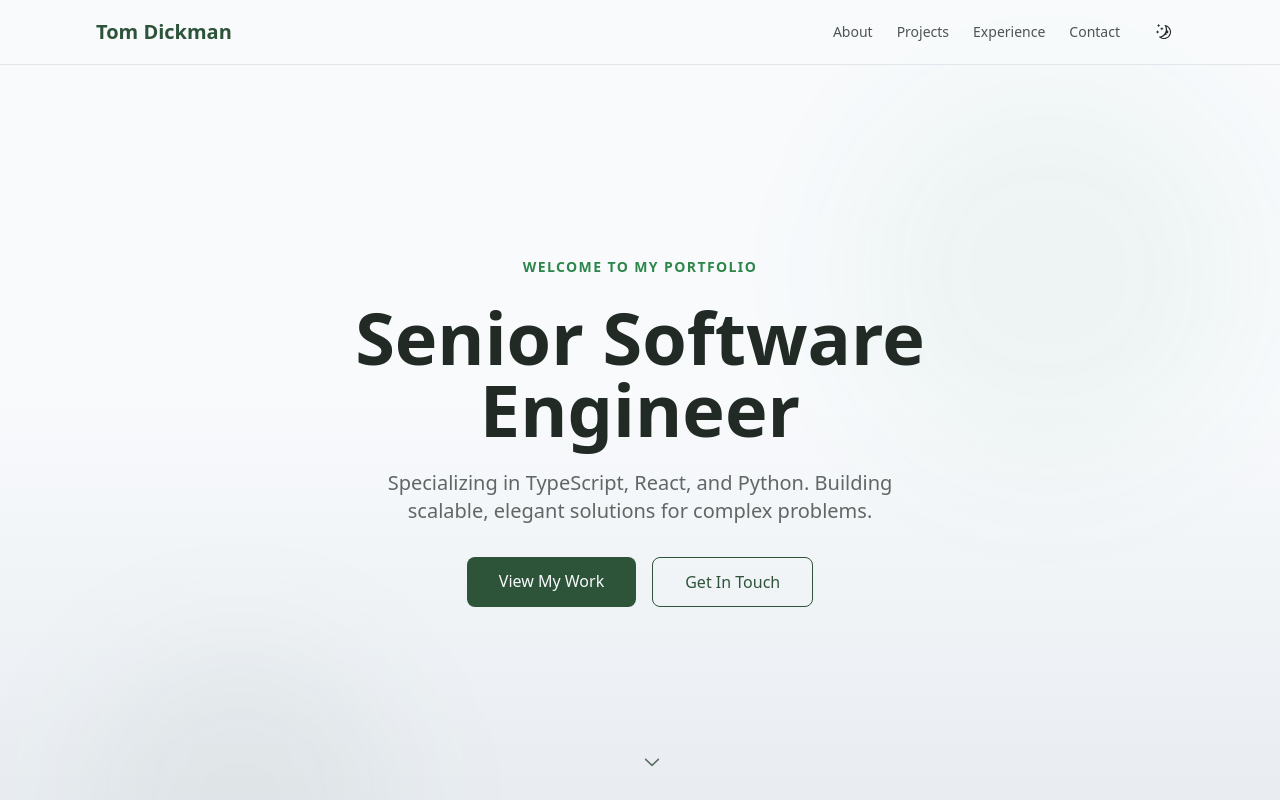
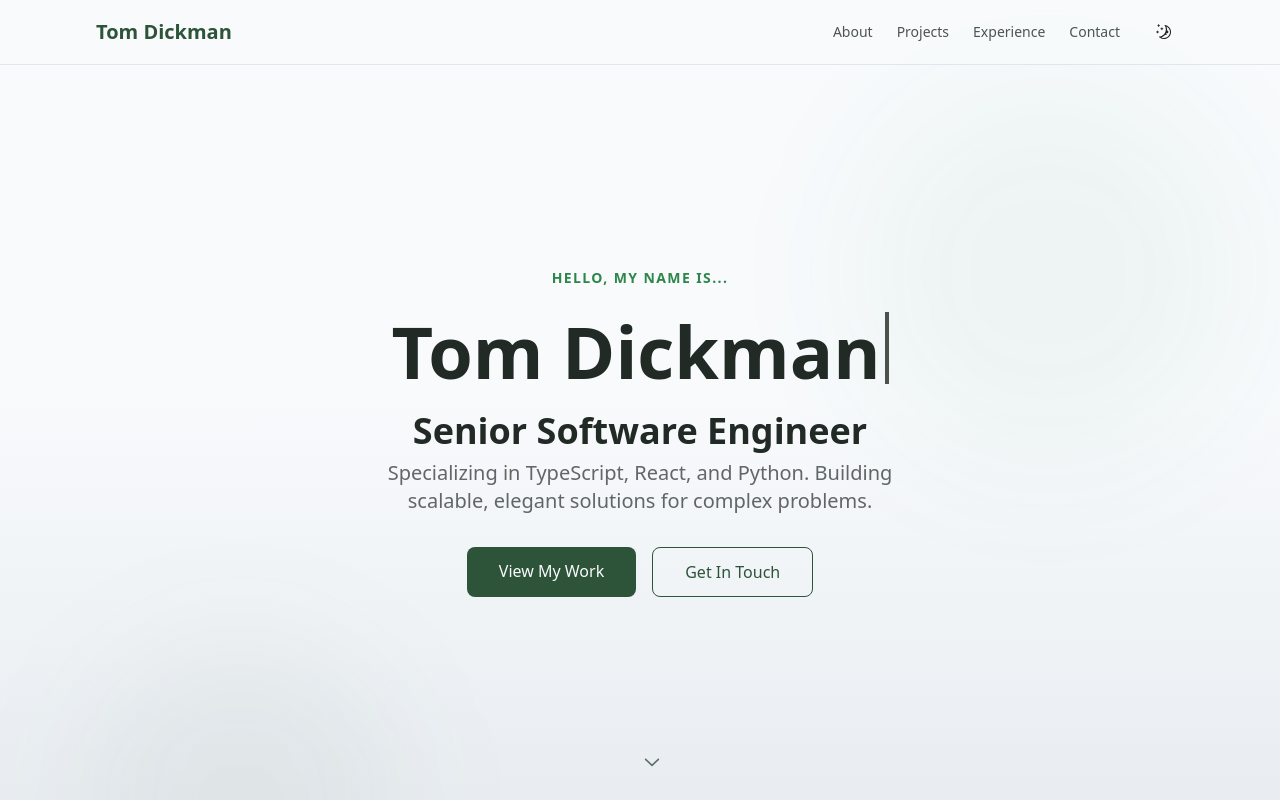
Before and after one commit to tomdickman/portfolio2026, a Next.js app: page / in a window 1280 px wide. Shown: the top 800 px of the page. Built offline with nearby package versions, Linux system fonts and the light colour scheme.

Commit message:
feat: Add name to hero with typing animation

```diff
--- a/components/portfolio/hero.tsx
+++ b/components/portfolio/hero.tsx
@@ -6,11 +6,59 @@ import { ChevronDownIcon } from '@radix-ui/react-icons'
 
 export default function Hero() {
   const [scrollY, setScrollY] = useState(0)
+  const [typedName, setTypedName] = useState('')
 
   useEffect(() => {
     const handleScroll = () => setScrollY(window.scrollY)
     window.addEventListener('scroll', handleScroll)
     return () => window.removeEventListener('scroll', handleScroll)
+  }, [])
+
+  // Typewriter effect for the name, restarting every 10 seconds
+  useEffect(() => {
+    const fullName = 'Tom Dickman'
+    let timeoutId: number | null = null
+    let intervalId: number | null = null
+
+    const startTyping = () => {
+      // Clear any in-progress typing cycle
+      if (timeoutId !== null) {
+        window.clearTimeout(timeoutId)
+      }
+
+      let currentIndex = 0
+      setTypedName('')
+
+      const typeNext = () => {
+        // Advance to the next character
+        currentIndex += 1
+        setTypedName(fullName.slice(0, currentIndex))
+
+        // If there are still characters left, schedule the next one
+        if (currentIndex < fullName.length) {
+          const baseDelay = 200 // base delay in ms between keystrokes
+          const jitter = Math.random() * 50 // add up to 50ms of randomness
+          timeoutId = window.setTimeout(typeNext, baseDelay + jitter)
+        }
+      }
+
+      // Initial delay before typing starts for a more natural feel
+      timeoutId = window.setTimeout(typeNext, 400)
+    }
+
+    // Start immediately on mount
+    startTyping()
+    // Restart the typing animation every 10 seconds
+    intervalId = window.setInterval(startTyping, 10000)
+
+    return () => {
+      if (timeoutId !== null) {
+        window.clearTimeout(timeoutId)
+      }
+      if (intervalId !== null) {
+        window.clearInterval(intervalId)
+      }
+    }
   }, [])
 
   const containerVariants: Variants = {
@@ -63,7 +111,7 @@ export default function Hero() {
           className="mb-6"
         >
           <p className="text-accent font-semibold text-sm tracking-widest uppercase">
-            Welcome to my portfolio
+            Hello, My name is...
           </p>
         </motion.div>
 
@@ -71,8 +119,13 @@ export default function Hero() {
           variants={itemVariants}
           className="text-5xl sm:text-7xl font-bold text-foreground mb-6 text-balance"
         >
+          <span>{typedName}</span>
+          <span className="inline-block w-1 h-[1em] mb-[-5px] bg-foreground ml-1 animate-pulse" />
+        </motion.h1>
+
+        <motion.h2 variants={itemVariants} className="text-1xl sm:text-4xl font-bold m-2 text-foreground">
           Senior Software Engineer
-        </motion.h1>
+        </motion.h2>
 
         <motion.p
           variants={itemVariants}
@@ -81,6 +134,7 @@ export default function Hero() {
           Specializing in TypeScript, React, and Python. Building scalable,
           elegant solutions for complex problems.
         </motion.p>
+
 
         <motion.div
           variants={itemVariants}
```
